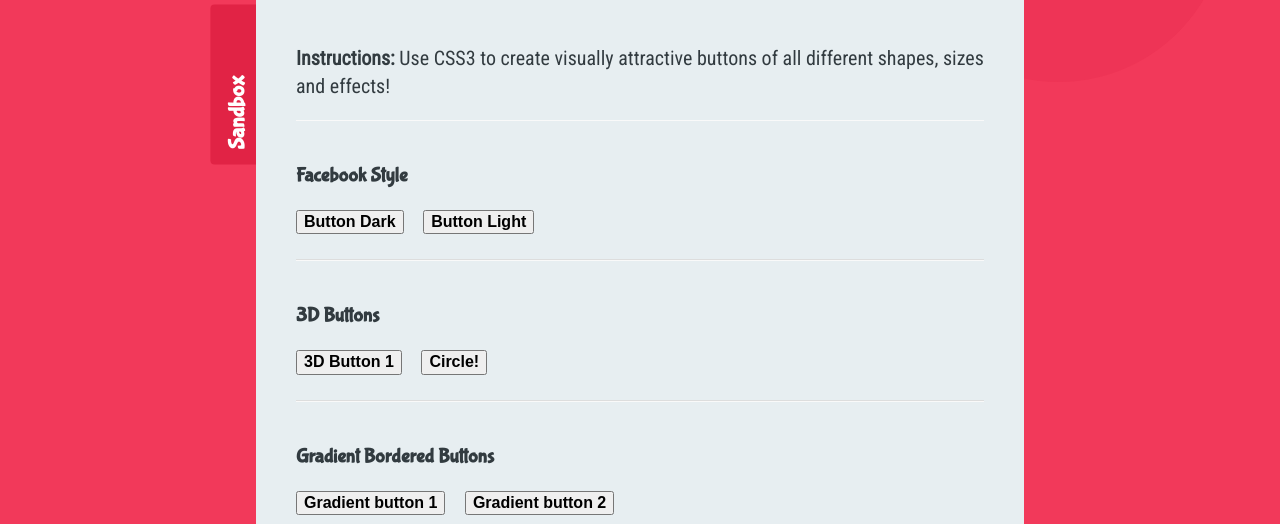
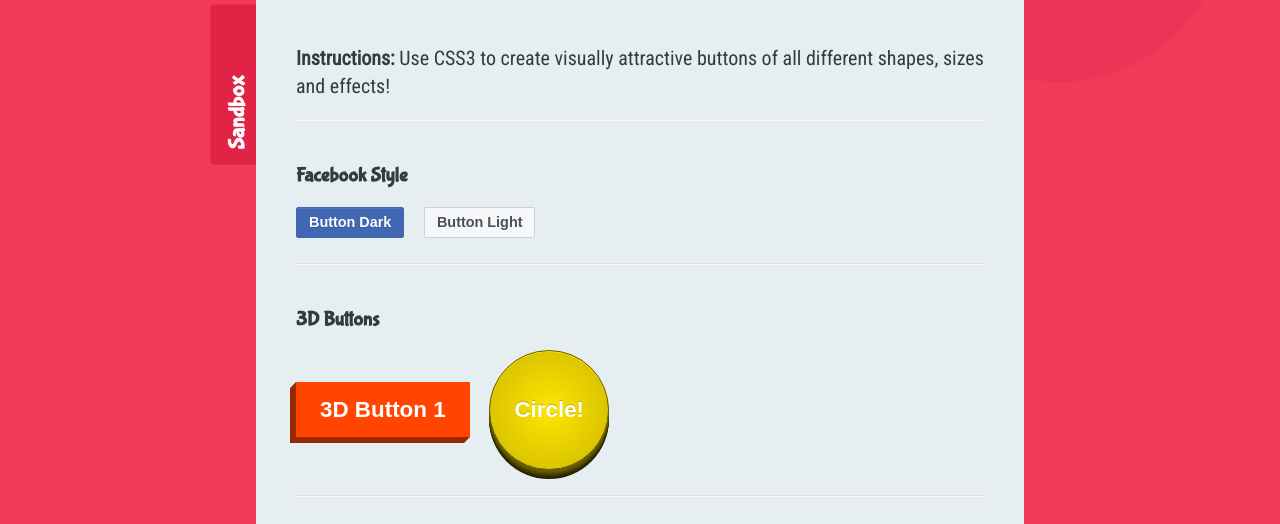
Before and after one commit to LordRanchoatos/CSS3, a plain HTML site: page 1 - Fancy Buttons/index.html in a window 1280 px wide. Shown: the part 276-800 px from the top of the page. Drawn offline with Linux system fonts and the light colour scheme; a web font is replaced by a local one.

Commit message:
fancy button

```diff
--- a/1 - Fancy Buttons/sandbox.css
+++ b/1 - Fancy Buttons/sandbox.css
@@ -3,3 +3,171 @@
     CODE YOUR STYLES BELOW!
 
    ====================================== */
+.facebook-style-btn {
+    border-radius: 2px;
+    font-size: 0.9rem;
+    padding: 6px 12px;
+}
+
+.facebook-style-dark {
+    -moz-box-shadow: inset 0 1px 0 0 #4d73bf;
+    -webkit-box-shadow: inset 0 1px 0 0 #4d73bf;
+    box-shadow: inset 0 1px 0 0 #4d73bf;
+    background: #4267b2;
+    border: solid 1px #4267b2;
+    color: white;
+    text-shadow: 0 1px 0 #3359a5;
+}
+
+    .facebook-style-dark:hover {
+        background: #1d4698;
+    }
+    .facebook-style-dark:active {
+        background: #1d4698;
+        border-color: #1d4698;
+    }
+
+.facebook-style-light {
+    background: #f6f7f9;
+    border: solid 1px #ced0d4;
+    color: #4b4f56;
+}
+
+    .facebook-style-light:hover {
+        background: #d8dade;
+    }
+
+    .facebook-style-light:active {
+        background: #d8dade;
+        border-color: #d8dade;
+    }
+
+/* ========================================
+
+    3D BUTTONS -1
+
+   ====================================== */
+.btn-3d-1 {
+    background: orangered;
+    border: none;
+    color: white;
+    padding: 15px 24px;
+    font-size: 1.4rem;
+    box-shadow: -6px 6px 0 hsl(16, 100%, 30%);
+    outline: none;
+}
+
+.btn-3d-1:hover {
+    background: hsl(16, 100%, 45%);
+}
+
+.btn-3d-1:active {
+    background: hsl(16px, 100%, 40%);
+    top: 3px;
+    left: -3px;
+    box-shadow: -3px 3px 0 hsl(16, 100%, 30%);
+}
+
+.btn-3d-1::before {
+    position: absolute;
+    display: block;
+    content: "";
+    height: 0;
+    width: 0;
+
+    border: solid 6px transparent;
+    border-right: solid 6px hsl(16, 100%, 30%);
+    border-left-width: 0px;
+    background: none;
+    top: 0px;
+    left: -6px;
+}
+.btn-3d-1::after {
+    position: absolute;
+    display: block;
+    content: "";
+    height: 0;
+    width: 0;
+
+    border: solid 6px transparent;
+    border-top: solid 6px hsl(16, 100%, 30%);
+    border-bottom-width: 0;
+    right: 0;
+    bottom: -6px;
+}
+
+    .btn-3d-1:active::before {
+        border: solid 3px transparent;
+        border-right: solid 3px hsl(16, 100%, 30%);
+        border-left-width: 0;
+        left: -3px;
+    }
+    .btn-3d-1:active::after {
+        border: solid 3px transparent;
+        border-top: solid 3px hsl(16, 100%, 30%);
+        border-bottom-width: 0;
+        bottom: -3px;
+    }
+
+
+/* ========================================
+
+    3D BUTTONS -1
+
+========================================= */
+.btn-3d-2 {
+    position: relative;
+
+    background: #ecd300; /* For browsers that do not support gradients */
+    background: -webkit-radial-gradient(hsl(54, 100%, 50%), hsl(54, 100%, 40%)); /* Safari 5.1 to 6.0 */
+    background: -o-radial-gradient(hsl(54, 100%, 50%), hsl(54, 100%, 40%)); /* For Opera 11.6 to 12.0 */
+    background: -moz-radial-gradient(hsl(54, 100%, 50%), hsl(54, 100%, 40%)); /* For Firefox 3.6 to 15 */
+    background: radial-gradient(hsl(54, 100%, 50%), hsl(54, 100%, 40%)); /* Standard syntax */
+
+    font-size: 1.4rem;
+    text-shadow: 0 -1px 0 #c3af07;
+    color: white;
+    border: solid 1px hsl(54, 100%, 20%);
+    border-radius: 100%;
+    height: 120px;
+    width: 120px;
+    z-index: 4;
+
+    outline: none;
+
+    box-shadow: inset 0 1px 0 hsl(54, 100%, 50%),
+                0 2px 0 hsl(54, 100%, 20%),
+                0 3px 0 hsl(54, 100%, 18%),
+                0 4px 0 hsl(54, 100%, 16%),
+                0 5px 0 hsl(54, 100%, 14%),
+                0 6px 0 hsl(54, 100%, 12%),
+                0 7px 0 hsl(54, 100%, 10%),
+                0 8px 0 hsl(54, 100%, 8%),
+                0 9px 0 hsl(54, 100%, 6%);
+  }
+
+    .btn-3d-2:hover {
+      background: #ecd300; /* For browsers that do not support gradients */
+      background: -webkit-radial-gradient(hsl(54, 100%, 45%), hsl(54, 100%, 35%)); /* Safari 5.1 to 6.0 */
+      background: -o-radial-gradient(hsl(54, 100%, 45%), hsl(54, 100%, 35%)); /* For Opera 11.6 to 12.0 */
+      background: -moz-radial-gradient(hsl(54, 100%, 45%), hsl(54, 100%, 35%)); /* For Firefox 3.6 to 15 */
+      background: radial-gradient(hsl(54, 100%, 45%), hsl(54, 100%, 35%)); /* Standard syntax */
+    }
+
+    .btn-3d-2:active {
+      background: #ecd300; /* For browsers that do not support gradients */
+      background: -webkit-radial-gradient(hsl(54, 100%, 43%), hsl(54, 100%, 33%)); /* Safari 5.1 to 6.0 */
+      background: -o-radial-gradient(hsl(54, 100%, 43%), hsl(54, 100%, 33%)); /* For Opera 11.6 to 12.0 */
+      background: -moz-radial-gradient(hsl(54, 100%, 43%), hsl(54, 100%, 33%)); /* For Firefox 3.6 to 15 */
+      background: radial-gradient(hsl(54, 100%, 43%), hsl(54, 100%, 33%)); /* Standard syntax */
+
+      top: 2px;
+
+      box-shadow: inset 0 1px 0 hsl(54, 100%, 50%),
+                  0 2px 0 hsl(54, 100%, 20%),
+                  0 3px 0 hsl(54, 100%, 18%),
+                  0 4px 0 hsl(54, 100%, 16%),
+                  0 5px 0 hsl(54, 100%, 14%),
+                  0 6px 0 hsl(54, 100%, 12%),
+                  0 7px 0 hsl(54, 100%, 10%);
+    }
```
Also changed, not shown: 1 - Fancy Buttons/index.html (+1 -0 lines).
